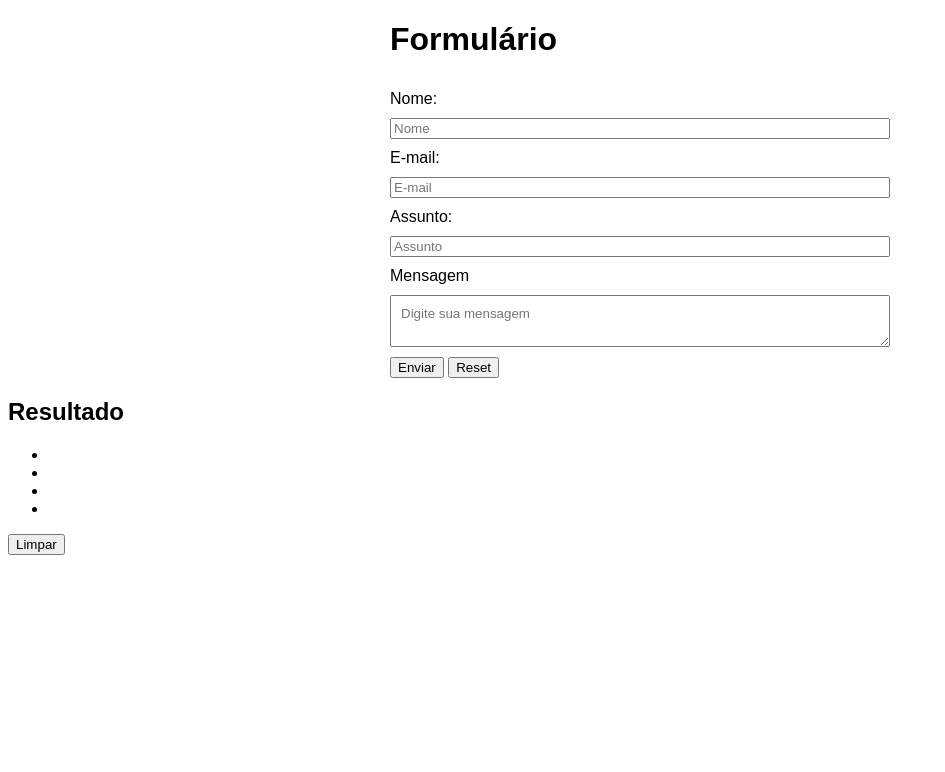
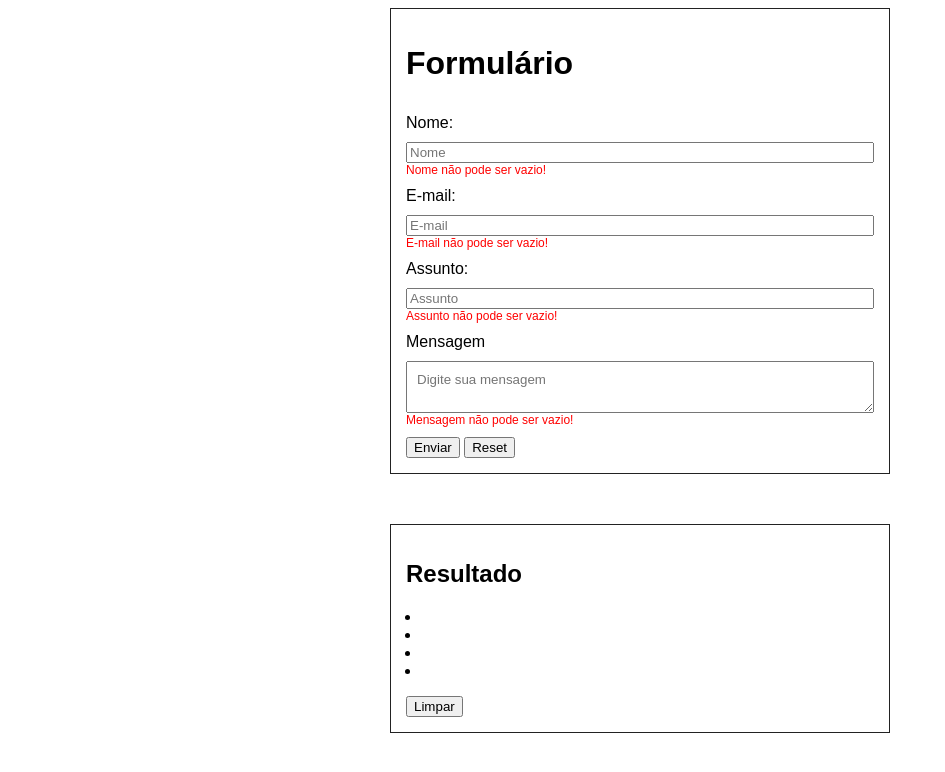
Before and after one commit to marllonpanisset/formulario-javascript, a plain HTML site: page formulario.html in a window 1280 px wide. Both pictures are taken after a click on the button "Enviar". Shown: the whole page, without its empty margins (0-945 px from the left). Drawn offline with Linux system fonts and the light colour scheme.

Commit message:
Versão 2.0

```diff
--- a/formulario.html
+++ b/formulario.html
@@ -12,14 +12,19 @@
         <h1>Formulário</h1>
         <label for="nome">Nome:</label>
         <input type="text" id="nome" name="nome" placeholder="Nome" />
+        <div class="erro">Nome não pode ser vazio!</div>
         <label for="email">E-mail:</label>
         <input type="email" id="email" name="email" placeholder="E-mail" />
+        <div class="erro">E-mail não pode ser vazio!</div>
         <label for="assunto">Assunto:</label>
         <input type="text" id="assunto" name="assunto" placeholder="Assunto" />
+        <div class="erro">Assunto não pode ser vazio!</div>
         <label for="mensagem">Mensagem</label>
         <textarea id="mensagem" name="mensagem" placeholder="Digite sua mensagem"></textarea>
+        <div class="erro">Mensagem não pode ser vazio!</div>
         <input type="button" id="enviar" value="Enviar" onclick="getData()" />
         <input type="reset" value="Reset" />
+
     </form>
 
     <div id="display">
@@ -30,7 +35,7 @@
             <li id="displayAssunto"></li>
             <li id="displayMensagem"></li>
         </ul>
-        <button id="limpar" onclick="limparDisplay()">Limpar</button>
+        <input type="button" id="limpar" value="Limpar" onclick="limparDisplay()" />
     </div>
 
     <script src="main.js"></script>
--- a/main.css
+++ b/main.css
@@ -7,6 +7,8 @@ form {
     width: 500px;
     margin-left: auto;
     margin-right: auto;
+    padding: 15px;
+    border: solid 1px #222;
 }
 
 form label {
@@ -23,6 +25,16 @@ form textarea {
     width: 100%;
 }
 
+form .erro {
+    display: none;
+}
+
+form .erro.show {
+    display: block;
+    color: red;
+    font-size: 12px;
+}
+
 form textarea {
     padding: 10px;
 }
@@ -36,3 +48,16 @@ form input[type="reset"],
 #limpar {
     cursor: pointer;
 }
+
+#display {
+    width: 500px;
+    margin-left: auto;
+    margin-right: auto;
+    margin-top: 50px;
+    padding: 15px;
+    border: 1px solid #222;
+}
+
+#display ul {
+    padding-left: 15px;
+}
--- a/main.js
+++ b/main.js
@@ -1,29 +1,34 @@
-var form = document.getElementById("form");
 var nome = document.getElementById("nome");
 var email = document.getElementById("email");
 var assunto = document.getElementById("assunto");
 var mensagem = document.getElementById("mensagem");
-var enviar = document.getElementById("enviar");
-var display = document.getElementById("display");
 var displayNome = document.getElementById("displayNome");
 var displayEmail = document.getElementById("displayEmail");
 var displayAssunto = document.getElementById("displayAssunto");
 var displayMensagem = document.getElementById("displayMensagem");
 
 function getData() {
-    if (nome.value.length <=0) {
-        alert("Nome não pode ser vazio!");
+    if (nome.value.length <= 0) {
+        nome.nextElementSibling.classList.add("show");
+    } else{
+        nome.nextElementSibling.classList.remove("show");
     }
     if (email.value.length <= 0) {
-        alert("Email não pode ser vazio!");
+        email.nextElementSibling.classList.add("show");
+    } else {
+        email.nextElementSibling.classList.remove("show");
     }
     if (assunto.value.length <= 0) {
-        alert("Assunto não pode ser vazio!");
+        assunto.nextElementSibling.classList.add("show");
+    } else {
+        assunto.nextElementSibling.classList.remove("show");
     }
     if (mensagem.value.length <= 0) {
-        alert("Mensagem não pode ser vazio!");
+        mensagem.nextElementSibling.classList.add("show");
+    } else {
+        mensagem.nextElementSibling.classList.remove("show");
     }
-    else if (nome.value.length > 0 && email.value.length > 0 && assunto.value.length > 0 && mensagem.value.length > 0){
+    if (nome.value.length > 0 && email.value.length > 0 && assunto.value.length > 0 && mensagem.value.length > 0){
         displayNome.innerHTML += nome.value;
         displayEmail.innerHTML += email.value;
         displayAssunto.innerHTML += assunto.value;
@@ -31,13 +36,9 @@ function getData() {
     }
 }
 
-// var limpar = document.getElementById("limpar").onclick = function() {
-//     limparDisplay()
-// };
-
 function limparDisplay() {
-    displayNome.value = "";
-    displayEmail.value = "";
-    displayAssunto.value = "";
-    displayMensagem.value = "";
+    displayNome.innerHTML = "";
+    displayEmail.innerHTML = "";
+    displayAssunto.innerHTML = "";
+    displayMensagem.innerHTML = "";
 }
```
